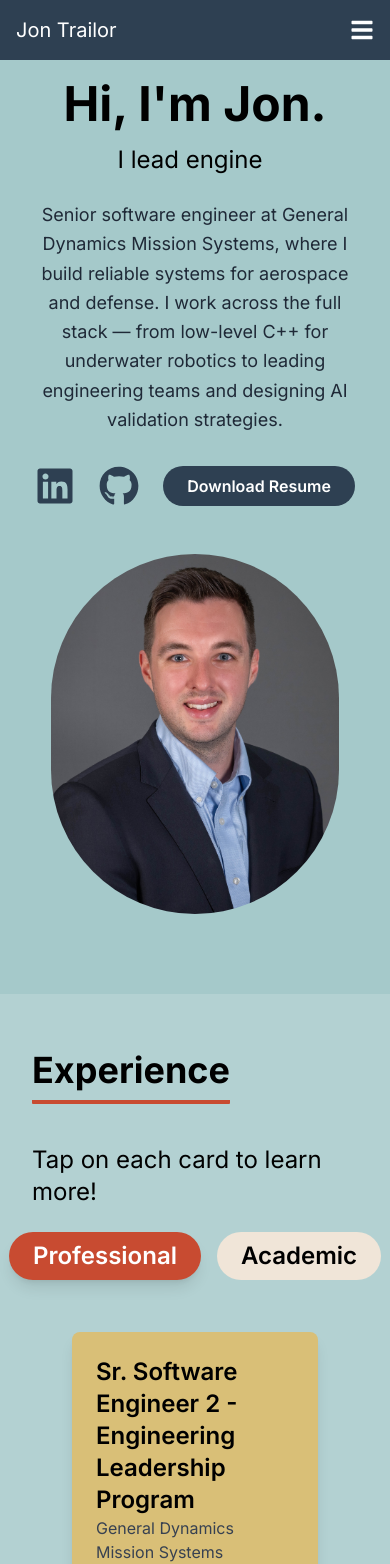
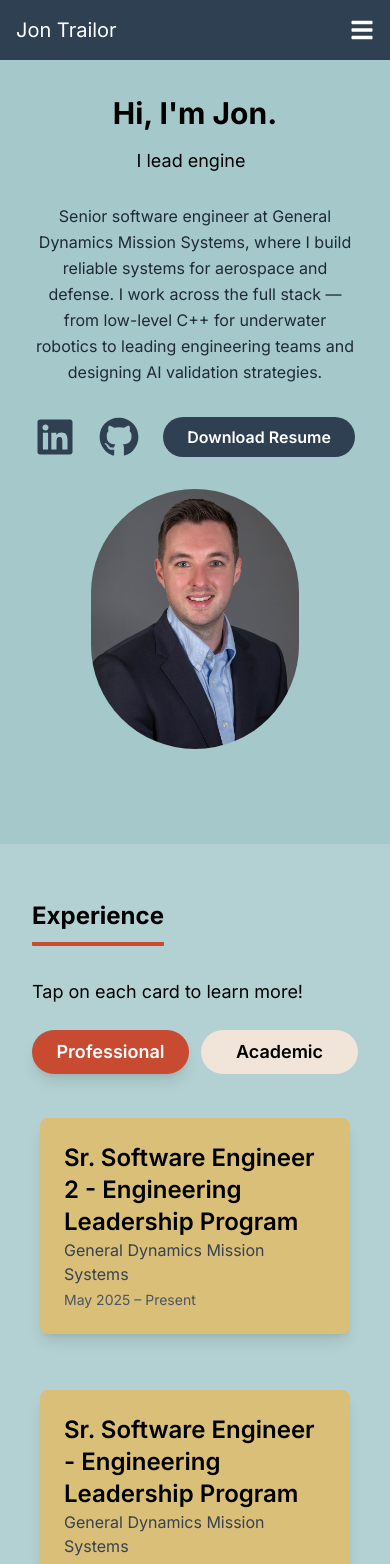
Before and after one commit to jtrailor/Portfolio_2, a React (Create React App) app: page / in a window 390 px wide. Shown: the top 1564 px of the page. Built offline with nearby package versions, Linux system fonts and the light colour scheme.

Commit message:
Refactored for different device sizes

```diff
--- a/src/components/Contact.jsx
+++ b/src/components/Contact.jsx
@@ -87,7 +87,7 @@ function Contact() {
 
       {toast && (
         <div
-          className={`fixed bottom-6 right-6 px-6 py-4 rounded-lg shadow-lg text-white font-semibold transition-opacity duration-300 ${
+          className={`fixed bottom-3 right-3 md:bottom-6 md:right-6 px-4 md:px-6 py-3 md:py-4 rounded-lg shadow-lg text-white font-semibold transition-opacity duration-300 ${
             toast.type === 'success' ? 'bg-brand-dark_blue' : 'bg-brand-orange'
           }`}
         >
--- a/src/components/Experience.jsx
+++ b/src/components/Experience.jsx
@@ -94,12 +94,12 @@ function Experience() {
       <p className="page-sub-title">Tap on each card to learn more!</p>
 
       {/* Category Toggle */}
-      <div className="flex gap-4 mb-8 justify-center">
+      <div className="flex gap-3 mb-8 justify-center">
         {['Professional', 'Academic'].map((cat) => (
           <button
             key={cat}
             onClick={() => setSelectedCategory(cat)}
-            className={`w-60 px-6 py-2 rounded-full font-semibold transition-colors duration-300 text-2xl ${
+            className={`flex-1 md:flex-none md:w-60 px-4 md:px-6 py-2 rounded-full font-semibold transition-colors duration-300 text-lg md:text-2xl ${
               selectedCategory === cat
                 ? 'bg-brand-orange text-white shadow-lg'
                 : 'bg-brand-cream text-black hover:bg-gray-300'
@@ -115,7 +115,7 @@ function Experience() {
         {experiences.map((exp, index) => (
           <div
             key={index}
-            className={`px-10 py-5 fade-in-up ${inView ? 'visible' : ''}`}
+            className={`px-2 sm:px-6 md:px-10 py-3 md:py-5 fade-in-up ${inView ? 'visible' : ''}`}
             style={{ transitionDelay: inView ? `${index * 0.07}s` : '0s' }}
           >
             <div
--- a/src/components/Header.jsx
+++ b/src/components/Header.jsx
@@ -14,7 +14,7 @@ function Header() {
         </a>
 
         {/* Desktop links */}
-        <div className="hidden md:flex items-center gap-8">
+        <div className="hidden md:flex items-center gap-4 lg:gap-8">
           <a href="#experience" className="hover:underline">Experience</a>
           <a href="#projects" className="hover:underline">Projects</a>
           <a href="#skills" className="hover:underline">Skills</a>
--- a/src/components/Intro.jsx
+++ b/src/components/Intro.jsx
@@ -53,18 +53,18 @@ function Intro() {
       id="intro"
       className="min-h-screen px-8 py-20 flex items-center justify-center"
     >
-      <div className="max-w-5xl mx-auto flex flex-col md:flex-row items-center gap-12">
+      <div className="max-w-5xl mx-auto flex flex-col md:flex-row items-center gap-8 md:gap-12">
 
         {/* Left — text content */}
         <div className="flex-1 min-w-0 flex flex-col items-center md:items-start text-center md:text-left">
-          <h1 className="text-5xl font-bold mb-4">Hi, I'm Jon.</h1>
+          <h1 className="text-3xl sm:text-5xl font-bold mb-4">Hi, I'm Jon.</h1>
 
-          <p className="text-2xl mb-6 h-8">
+          <p className="text-lg sm:text-2xl mb-6 min-h-[2rem]">
             {typedText}
             <span className="cursor-blink ml-0.5">|</span>
           </p>
 
-          <p className="text-lg text-gray-800 leading-relaxed mb-8 max-w-lg">
+          <p className="text-base md:text-lg text-gray-800 leading-relaxed mb-8 max-w-lg">
             Senior software engineer at General Dynamics Mission Systems, where I build
             reliable systems for aerospace and defense. I work across the full stack —
             from low-level C++ for underwater robotics to leading engineering teams and
@@ -98,7 +98,7 @@ function Intro() {
 
         {/* Right — photo */}
         <div
-          className="relative w-72 shrink-0 mx-auto cursor-pointer"
+          className="relative w-52 sm:w-72 shrink-0 mx-auto cursor-pointer"
           onClick={() => setShowSunglasses(!showSunglasses)}
         >
           <img
--- a/src/components/Skills.jsx
+++ b/src/components/Skills.jsx
@@ -54,7 +54,7 @@ function Skills() {
   const [ref, inView] = useInView()
 
   return (
-    <section id="skills" className="min-h-screen p-8">
+    <section id="skills" className="min-h-screen px-4 py-8 md:p-8">
       <h1 className="page-title">Skills</h1>
       <div ref={ref} className="space-y-10">
         {skillGroups.map((group) => (
--- a/src/index.css
+++ b/src/index.css
@@ -4,14 +4,14 @@
 
 @layer components {
   .page-title {
-    @apply font-bold text-4xl mt-6 mb-10;
+    @apply font-bold text-2xl sm:text-4xl mt-6 mb-8 sm:mb-10;
     display: inline-block;
     padding-bottom: 10px;
     border-bottom: 4px solid #C84B31;
     border-radius: 1px;
   }
   .page-sub-title {
-    @apply text-2xl mb-6;
+    @apply text-lg sm:text-2xl mb-6;
   }
 }
 
@@ -35,7 +35,11 @@
   transform: translateY(0);
 }
 
-html, body {
+html {
+  background-color: #2E4052;
+}
+
+body {
   font-family: 'Inter', sans-serif;
   background-color: #A5C9CA;
   scroll-behavior: smooth;
```
